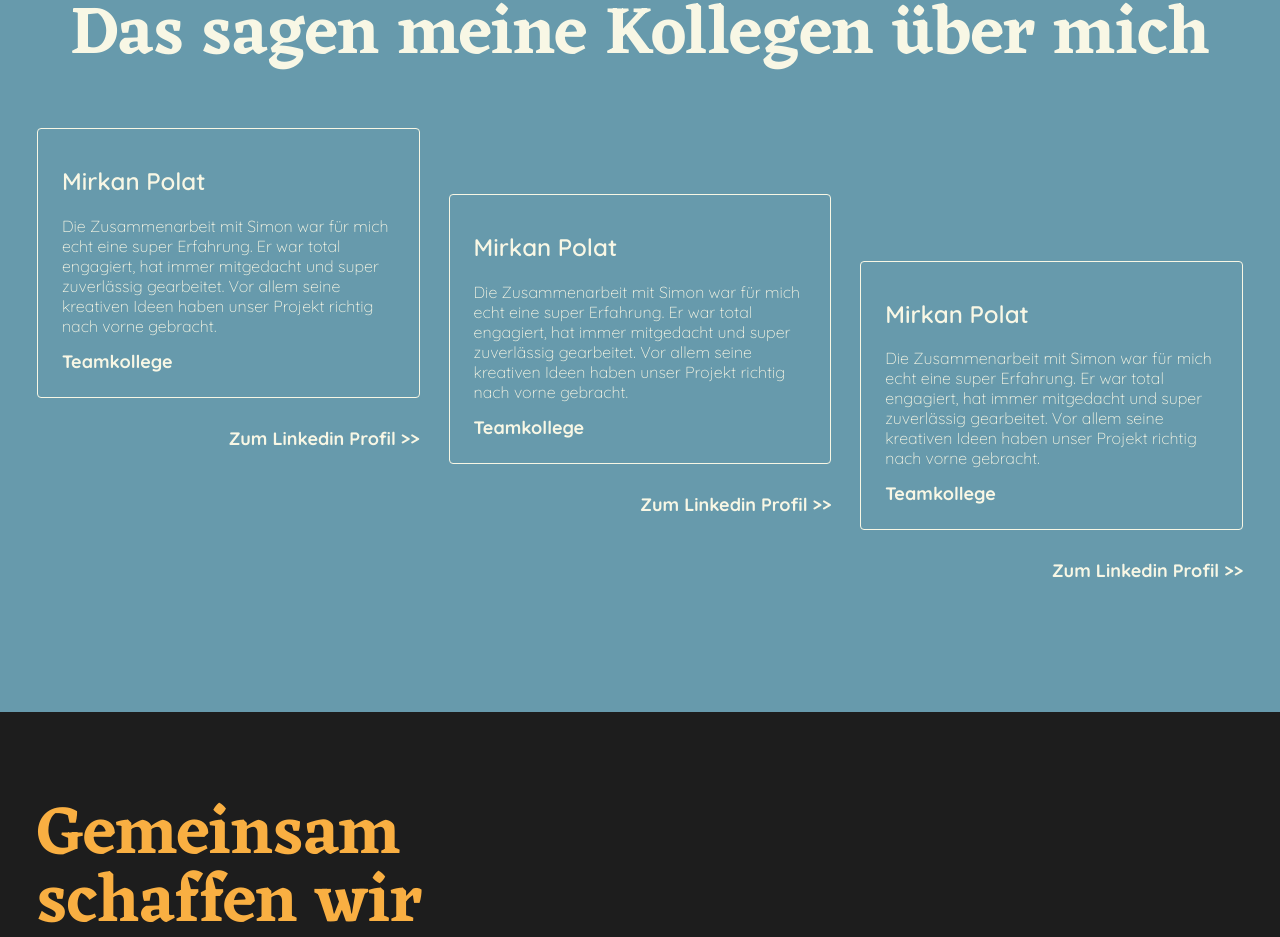
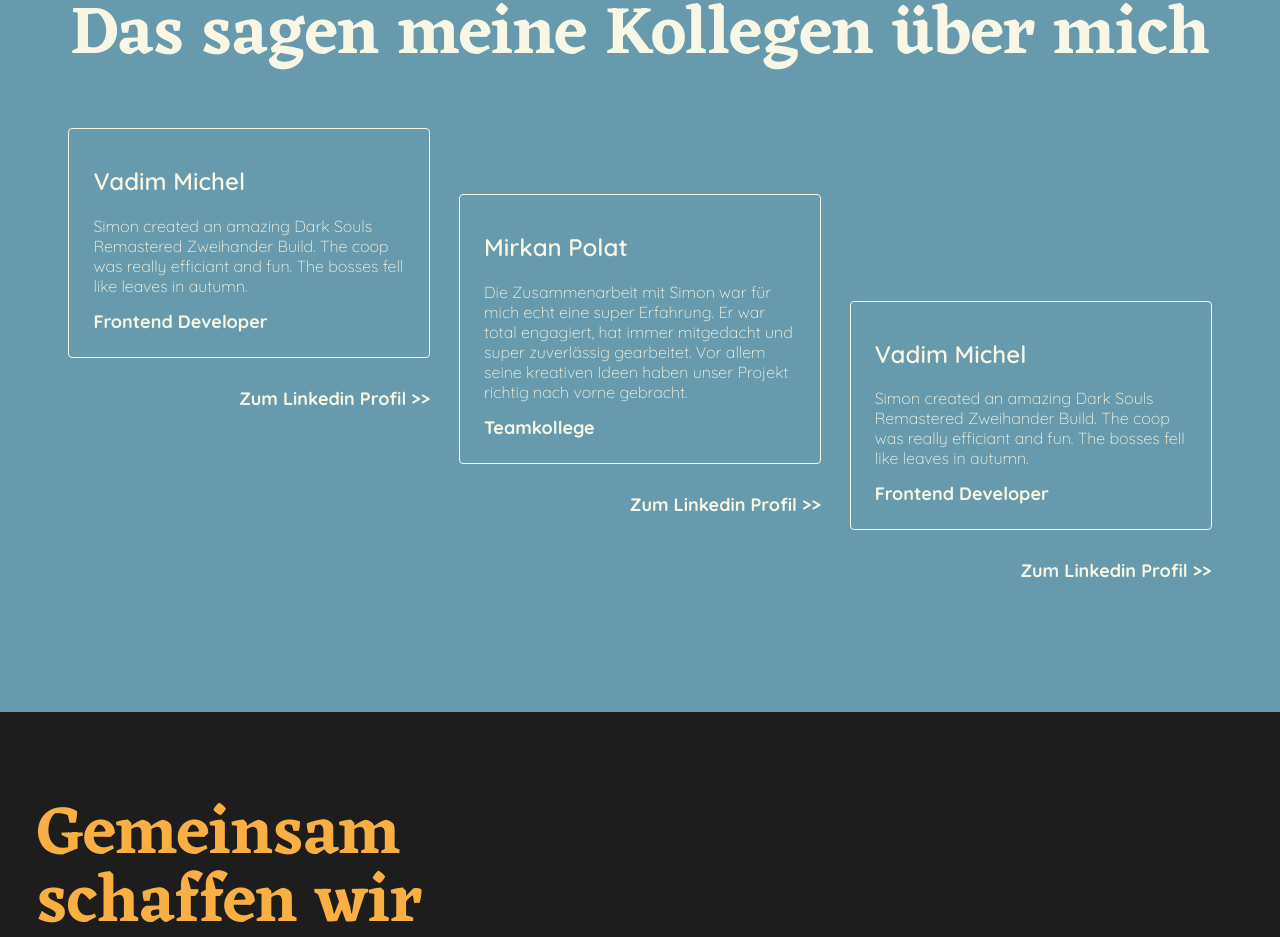
Before and after one commit to SimCommit/portfolio-website, an Angular app: page / in a window 1280 px wide. Shown: the part 3288-4225 px from the top of the page. Built offline with nearby package versions, Linux system fonts and the light colour scheme.

Commit message:
feat: add Input to ColleagueQuoteComponent to receive data from parent component

```diff
--- a/src/app/main-page/references/colleague-quote/colleague-quote.component.html
+++ b/src/app/main-page/references/colleague-quote/colleague-quote.component.html
@@ -1,12 +1,12 @@
 <div id="colleague-quote">
     <div (mouseenter)="activateHover()" (mouseleave)="deactivateHover()" id="cq-card">
         <div id="cq-header">
-            <h3>{{showcaseData.colleagueQuotes[1].name}}</h3>
+            <h3>{{showcaseData.colleagueQuotes[testimonilaNumber].name}}</h3>
             <img [ngClass]="{'cogwheel-marker-hovered': isHovered, 'cogwheel-marker': !isHovered}" src="./assets/img/references/cogwheel-40.svg" alt="Cogwheel">
         </div>
-        <p>{{showcaseData.colleagueQuotes[1].quote}}</p>
-        <p id="title">{{showcaseData.colleagueQuotes[1].role}}</p>
+        <p>{{showcaseData.colleagueQuotes[testimonilaNumber].quote}}</p>
+        <p id="title">{{showcaseData.colleagueQuotes[testimonilaNumber].role}}</p>
     </div>
 
-    <a class="secondary-button" href="{{showcaseData.colleagueQuotes[1].profileUrl}}">Zum Linkedin Profil >></a>
+    <a class="secondary-button" href="{{showcaseData.colleagueQuotes[testimonilaNumber].profileUrl}}">Zum Linkedin Profil >></a>
 </div>
--- a/src/app/main-page/references/colleague-quote/colleague-quote.component.ts
+++ b/src/app/main-page/references/colleague-quote/colleague-quote.component.ts
@@ -1,5 +1,5 @@
 import { CommonModule } from '@angular/common';
-import { Component, inject } from '@angular/core';
+import { Component, inject, Input } from '@angular/core';
 import { ShowcaseDataService } from '../../showcase-data.service';
 
 @Component({
@@ -9,6 +9,8 @@ import { ShowcaseDataService } from '../../showcase-data.service';
   styleUrl: './colleague-quote.component.scss',
 })
 export class ColleagueQuoteComponent {
+
+  @Input()testimonilaNumber:number = 0;
 
   showcaseData = inject(ShowcaseDataService);
 
--- a/src/app/main-page/references/references.component.html
+++ b/src/app/main-page/references/references.component.html
@@ -1,9 +1,9 @@
 <section id="section-5">
     <h2>Das sagen meine Kollegen über mich</h2>
     <div>
-        <app-colleague-quote id="app-colleague-quote-1"></app-colleague-quote>
-        <app-colleague-quote id="app-colleague-quote-2"></app-colleague-quote>
-        <app-colleague-quote id="app-colleague-quote-3"></app-colleague-quote>
+        <app-colleague-quote [testimonilaNumber]="0" id="app-colleague-quote-1"></app-colleague-quote>
+        <app-colleague-quote [testimonilaNumber]="1" id="app-colleague-quote-2"></app-colleague-quote>
+        <app-colleague-quote [testimonilaNumber]="2" id="app-colleague-quote-3"></app-colleague-quote>
     </div>
 
 </section>
--- a/src/app/main-page/references/references.component.scss
+++ b/src/app/main-page/references/references.component.scss
@@ -3,20 +3,26 @@
 
 section {
   @include sectionBoxStyle();
-    @include dFlex($fd:column, $jc: flex-start, $g: 4rem);
+  @include dFlex($fd: column, $jc: flex-start, $g: 4rem);
 
   div {
     width: 100%;
     height: 64%;
-        @include dFlex($ai:flex-start, $g: 2rem);
+    @include dFlex($ai: flex-start, $g: 2rem);
   }
 }
+
+#app-colleague-quote-1,
+#app-colleague-quote-2,
+#app-colleague-quote-3 {
+    width: 30%;
+}
+
 
 #app-colleague-quote-2 {
   align-self: center;
 }
 
-
 #app-colleague-quote-3 {
   align-self: flex-end;
 }
```
Lines whose indentation alone changed are shown as unchanged.
